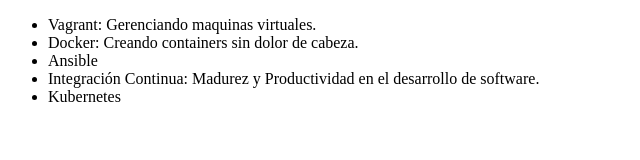
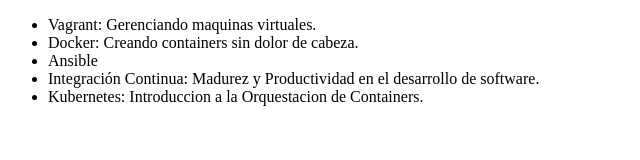
Before and after one commit to DiegoLvn04/alura-diego, a plain HTML site: page index.html in a window 1280 px wide. Shown: the whole page, without its empty margins (0-640 px from the left). Drawn offline with Linux system fonts and the light colour scheme.

Commit message:
Modificando el curso de Kubernetes

```diff
--- a/index.html
+++ b/index.html
@@ -10,7 +10,7 @@
         <li>Docker: Creando containers sin dolor de cabeza.</li>
         <li>Ansible</li>
         <li>Integración Continua: Madurez y Productividad en el desarrollo de software.</li>
-        <li>Kubernetes</li>
+        <li>Kubernetes: Introduccion a la Orquestacion de Containers.</li>
     </ul>
 </body>
 </html>
```
